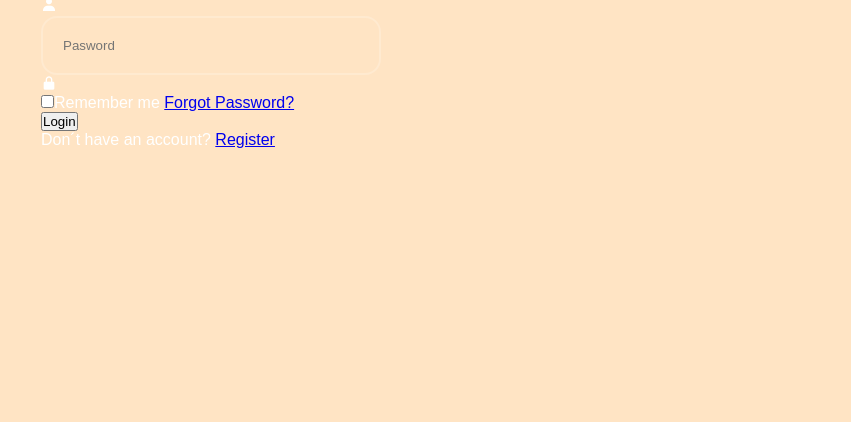
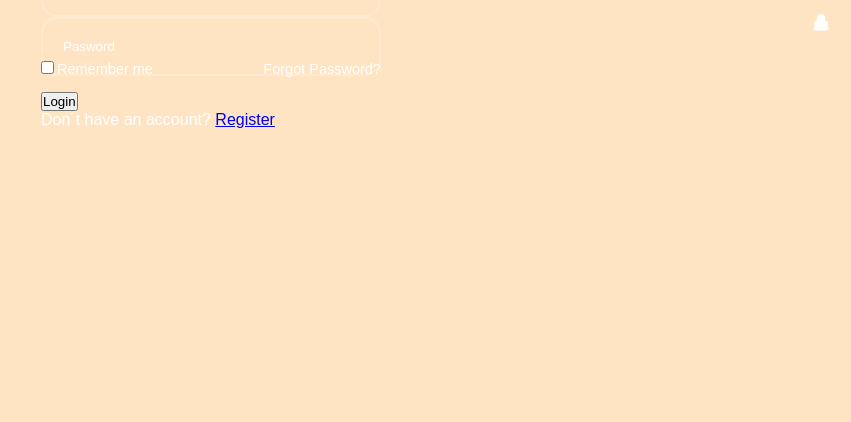
Before and after one commit to Draky-Rollgard/Login, a plain HTML site: page index.html in a window 1280 px wide. Shown: the part 378-800 px from the top of the page, without its empty margins (429-1280 px from the left). Drawn offline with nearby package versions, Linux system fonts and the light colour scheme.

```diff
--- a/assets/css/style.css
+++ b/assets/css/style.css
@@ -50,3 +50,36 @@
     color: white;
     padding: 20px 45px 20px 20px;
 }
+
+.input-box input::placeholder {
+    color: white;
+}
+
+.input-box i {
+    position: absolute;
+    right: 20px;
+    top: 50%;
+    transform: translateY(-50%);
+    font-size: 20px;
+}
+
+.wrapper .remember-forgot {
+    display: flex;
+    justify-content: space-between;
+    font-size: 14.5px;
+    margin: -15px 0 15px;
+}
+
+.remember-forgot label input {
+    accent-color: white;
+    margin-right: 3px;
+}
+
+.remember-forgot a {
+    color: white;
+    text-decoration: none;
+}
+
+.remember-forgot a:hover {
+    text-decoration: underline;
+}
```
